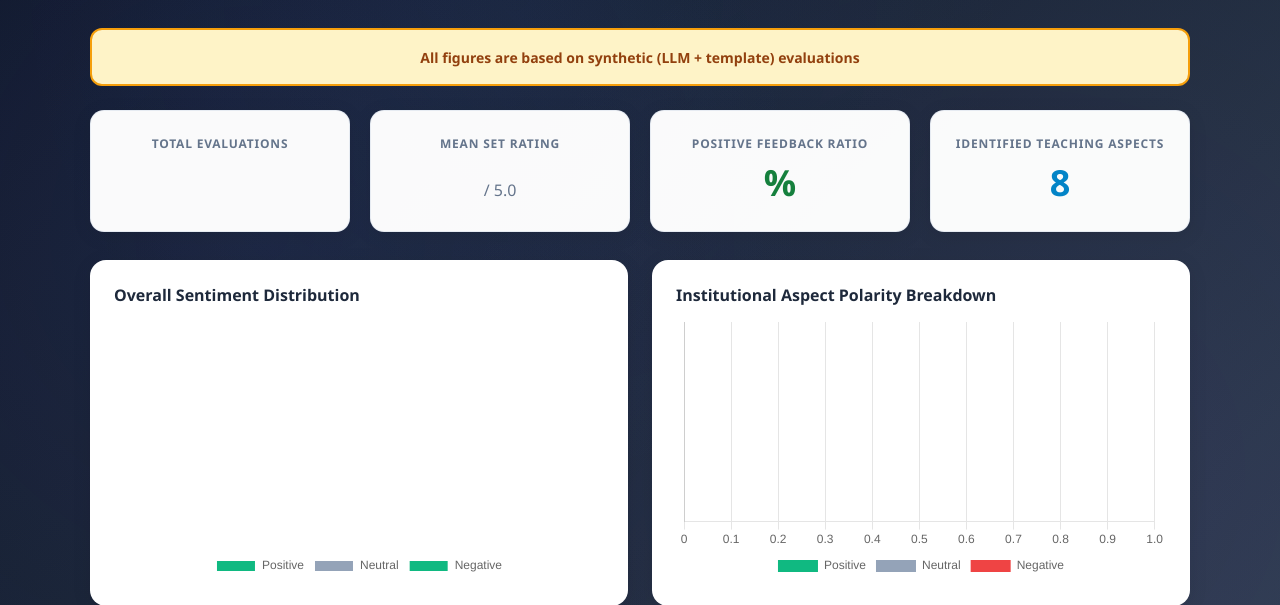
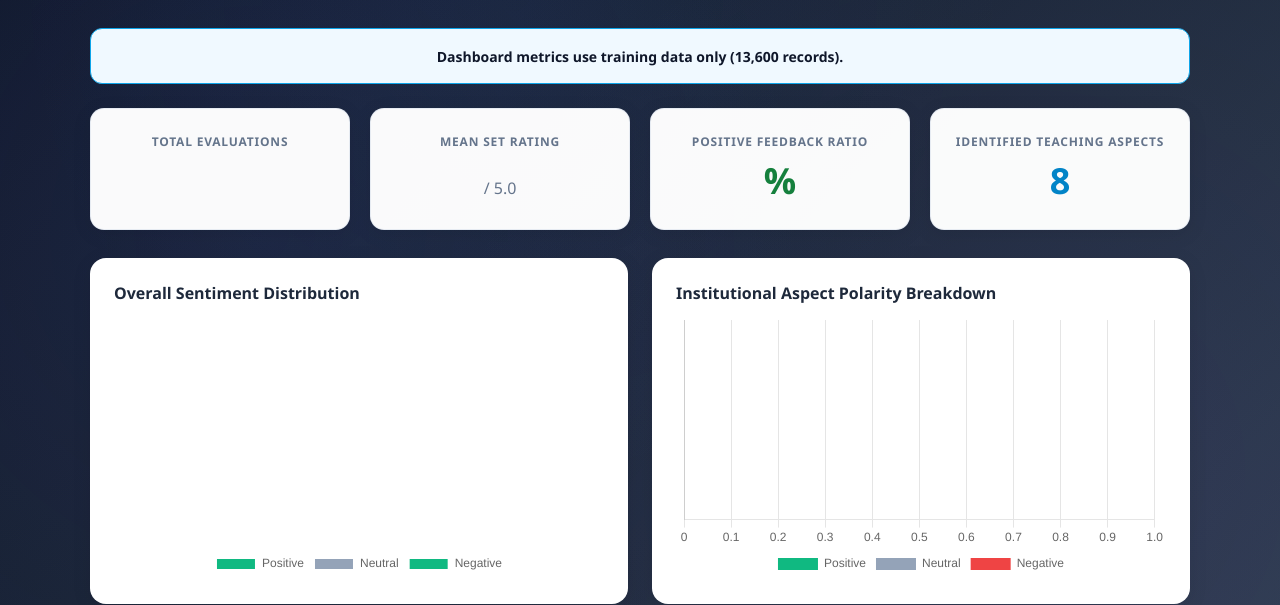
Before and after one commit to molo720/lecturer-evaluation-3, a Python web app: template templates/dashboard.html in a window 1280 px wide. Shown: the part 168-773 px from the top of the page. Run offline with Jinja, Linux system fonts and the light colour scheme; the template is opened without the code that fills it, so the values that code supplies are empty.

Commit message:
Show training-data-only dashboard and remove scope toggle

```diff
--- a/templates/dashboard.html
+++ b/templates/dashboard.html
@@ -68,36 +68,8 @@
     <p>Complementary Student Evaluation of Teaching (SET) Ratings & Sentiment Analytics</p>
 </div>
 
-{# Analytics scope toggle for administrators #}
-{% if session.get('user_role') == 'administrator' %}
-<div style="background: #f0f9ff; border: 1px solid #0ea5e9; border-radius: 12px; padding: 16px 20px; margin-bottom: 24px;">
-    <div style="display: flex; justify-content: space-between; align-items: center; flex-wrap: wrap; gap: 12px;">
-        <div>
-            <strong style="color: #0f172a; font-size: 14px;">Analytics Data Scope</strong>
-            <div style="font-size: 12px; color: #64748b; margin-top: 4px;">
-                Select which records to include in dashboard metrics and reports
-            </div>
-        </div>
-        <div style="display: flex; gap: 8px;">
-            <button onclick="setScope('training_data')" id="btn-training" class="btn-sm" style="background: {% if settings.analytics_scope == 'training_data' or not settings.analytics_scope %}#0ea5e9{% else %}#e2e8f0{% endif %}; color: {% if settings.analytics_scope == 'training_data' or not settings.analytics_scope %}white{% else %}#475569{% endif %}; border: none; cursor: pointer;">
-                Training Data (13,600)
-            </button>
-            <button onclick="setScope('all')" id="btn-all" class="btn-sm" style="background: {% if settings.analytics_scope == 'all' %}#0ea5e9{% else %}#e2e8f0{% endif %}; color: {% if settings.analytics_scope == 'all' %}white{% else %}#475569{% endif %}; border: none; cursor: pointer;">
-                All Records
-            </button>
-        </div>
-    </div>
-</div>
-{% endif %}
-
-<div style="background: #fef3c7; border: 2px solid #f59e0b; border-radius: 12px; padding: 16px 20px; margin-bottom: 24px; text-align: center;">
-    <strong style="color: #92400e; font-size: 14px;">
-        {% if settings.analytics_scope == 'all' %}
-            Analytics includes all records (training corpus + uploaded data + evaluations)
-        {% else %}
-            All figures are based on synthetic (LLM + template) evaluations
-        {% endif %}
-    </strong>
+<div style="background: #f0f9ff; border: 1px solid #0ea5e9; border-radius: 12px; padding: 16px 20px; margin-bottom: 24px; text-align: center;">
+    <strong style="color: #0f172a; font-size: 14px;">Dashboard metrics use training data only (13,600 records).</strong>
 </div>
 
 <!-- KPI SUMMARY CARDS -->
```
